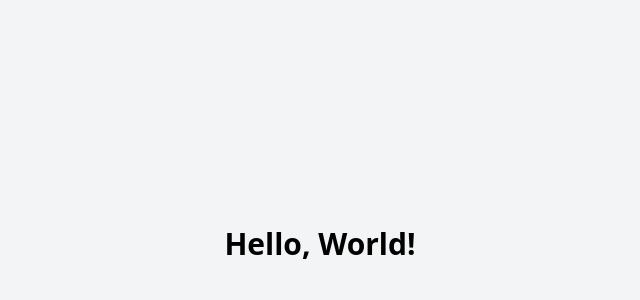
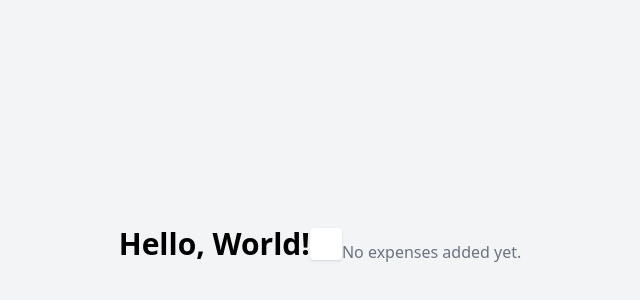
Before and after one commit to veefa/TypescriptProjectsTutorial, a React (Vite) app in the folder expense-tracker/: page / in a window 1280 px wide. Shown: the part 156-456 px from the top of the page, without its empty margins (320-960 px from the left). Built offline with nearby package versions, Linux system fonts and the light colour scheme; the HTML template or start-up script is replaced by a standard one.

Commit message:
add ExpenseList component

```diff
--- a/expense-tracker/src/App.tsx
+++ b/expense-tracker/src/App.tsx
@@ -1,9 +1,20 @@
-import React from "react";
+import React, { useState } from "react";
+import ExpenseForm from "./components/ExpenseForm";
+import ExpenseList from "./components/ExpenseList";
+import { Expense } from "./types";
 
 const App: React.FC = () => {
+  const [expenses, setExpenses] = useState<Expense[]>([]);
+
+  const addExpense = (expense: Expense) => {
+    setExpenses([...expenses, expense]);
+  };
+
   return (
     <div className="flex justify-center items-center bg-gray-100 min-h-screen">
       <h1 className="font-bold text-3xl">Hello, World!</h1>
+      <ExpenseForm addExpense={addExpense} />
+      <ExpenseList expenses={expenses} />
     </div>
   );
 };
--- /dev/null
+++ b/expense-tracker/src/components/ExpenseList.tsx
@@ -0,0 +1,31 @@
+import React from "react";
+import { Expense } from "../types";
+
+//Create the Expense List Component
+interface ExpenseListProps {
+    expenses: Expense[];
+}
+
+const ExpenseList: React.FC<ExpenseListProps> = ({ expenses }) => {
+    return(
+        <div className="mt-4">
+            {expenses.length === 0 ? (
+                <p className="text-gray-500 text-center">
+                    No expenses added yet.</p>
+                    ) :(
+                    expenses.map((expense) => (
+                        <div key={expense.id} className="p-2 border-b">
+                            <p>
+                            <strong>{expense.name}</strong> - ${expense.amount} (
+                            {expense.category})
+                            </p>
+                        </div>
+                    ))
+                )
+            }
+
+        </div>
+    );
+};
+
+export default ExpenseList;
```
